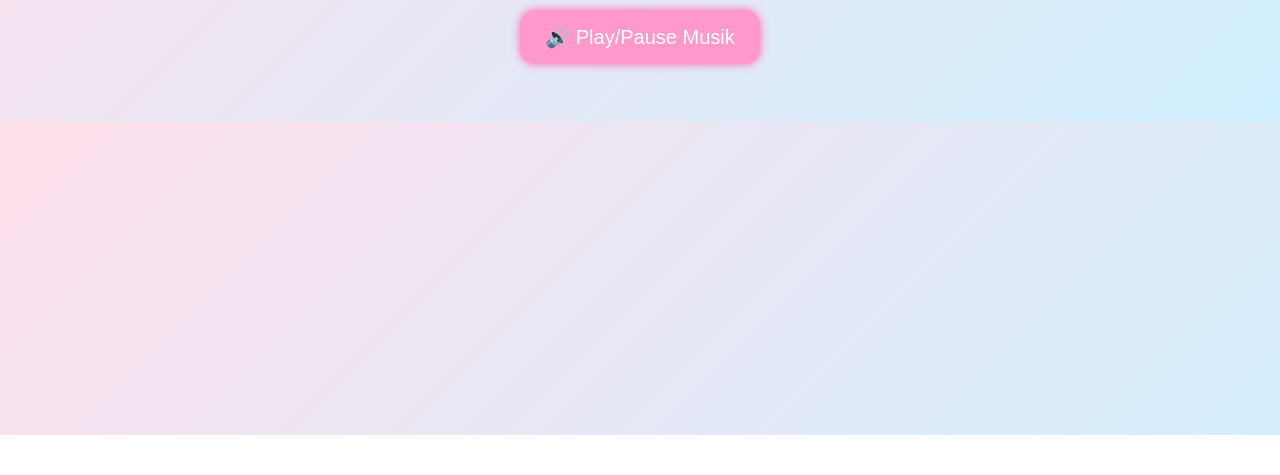
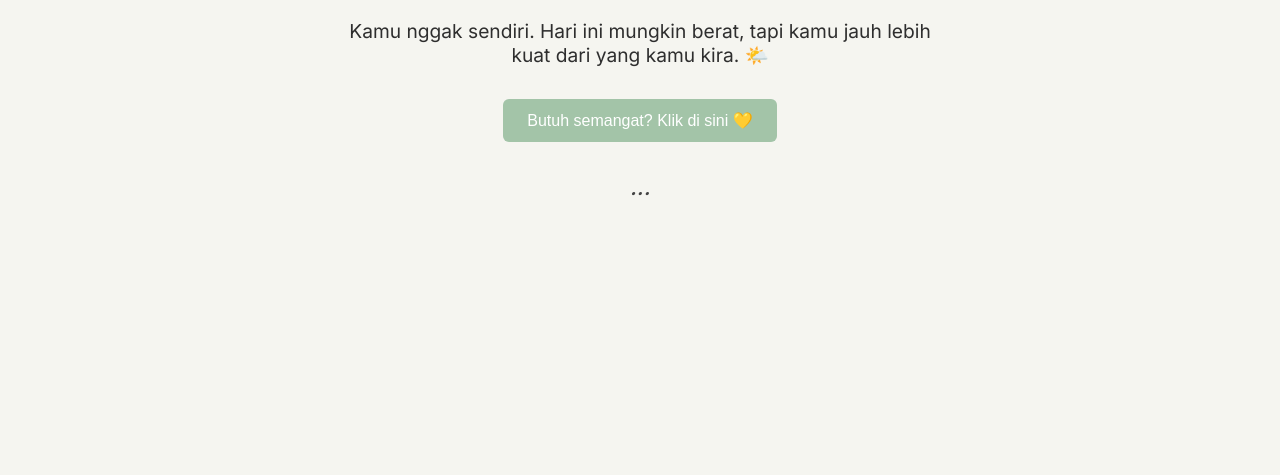
Before and after one commit to ItsMikey23/lucu, a plain HTML site: page index.html in a window 1280 px wide. Shown: the part 365-840 px from the top of the page. Before the commit the page ends 800 px from the top, so only its background shows below. Drawn offline with Linux system fonts and the light colour scheme.

Commit message:
Update index.html

```diff
--- a/index.html
+++ b/index.html
@@ -2,118 +2,103 @@
 <html lang="id">
 <head>
   <meta charset="UTF-8">
-  <title>Semangat Ayangkuuu! 💖</title>
+  <title>Untuk Kamu, yang Sedang Berjuang 🌿</title>
+  <link href="https://fonts.googleapis.com/css2?family=Inter:wght@400;600&display=swap" rel="stylesheet">
   <style>
     body {
-      font-family: 'Comic Sans MS', cursive;
-      background: linear-gradient(135deg, #ffe0ec, #d0f0ff);
+      font-family: 'Inter', sans-serif;
+      background-color: #f5f5f0;
+      color: #2e2e2e;
+      display: flex;
+      flex-direction: column;
+      justify-content: center;
+      align-items: center;
+      height: 100vh;
+      margin: 0;
+      padding: 20px;
       text-align: center;
-      padding: 50px;
-      color: #ff3399;
     }
+
     h1 {
-      font-size: 3em;
-      animation: ayangMasuk 1s infinite alternate;
+      font-size: 2.5rem;
+      margin-bottom: 1rem;
+      font-weight: 600;
     }
-    @keyframes ayangMasuk {
-      from { transform: scale(1); }
-      to { transform: scale(1.05); }
+
+    p {
+      font-size: 1.2rem;
+      max-width: 600px;
+      margin-bottom: 2rem;
     }
-    .btn {
+
+    button {
+      padding: 12px 24px;
+      font-size: 16px;
+      border: none;
+      background-color: #a3c4a8;
+      color: white;
+      border-radius: 6px;
+      cursor: pointer;
+      transition: background-color 0.3s;
+    }
+
+    button:hover {
+      background-color: #8cbf97;
+    }
+
+    .quote {
       margin-top: 30px;
-      padding: 15px 25px;
-      font-size: 20px;
-      background-color: #ff99cc;
-      color: white;
-      border: none;
-      border-radius: 15px;
-      cursor: pointer;
-      box-shadow: 0px 0px 10px #ff66b2;
+      font-size: 1.5rem;
+      font-style: italic;
+      color: #444;
+      max-width: 500px;
+      transition: opacity 0.5s ease-in-out;
     }
-    .msg {
-      font-size: 24px;
-      margin-top: 30px;
-      color: #cc0066;
-      font-weight: bold;
-    }
-    img {
-      width: 250px;
-      margin-top: 20px;
-      border-radius: 20px;
-    }
-    .audio-control {
-      margin-top: 20px;
+
+    audio {
+      display: none;
     }
   </style>
 </head>
-<body onload="ucapanAwal(); mainkanMusik();">
+<body onload="mulaiMusik()">
 
-  <h1>🌟 SEMANGAT AYANGKUUUU! 🌟</h1>
-  <p id="awal"></p>
+  <h1>Untuk Kamu, yang Sedang Berjuang</h1>
+  <p>Kamu nggak sendiri. Hari ini mungkin berat, tapi kamu jauh lebih kuat dari yang kamu kira. 🌤️</p>
 
-  <button class="btn" onclick="kasihSemangat()">Aku Butuh Semangat 🐣</button>
-  <div class="msg" id="semangat"></div>
-  <div id="gifArea"></div>
+  <button onclick="tampilkanKata()">Butuh semangat? Klik di sini 💛</button>
 
-  <!-- Musik Latar -->
-  <div class="audio-control">
-    <audio id="musikLatar" loop>
-      <source src="https://www.bensound.com/bensound-music/bensound-smile.mp3" type="audio/mpeg">
-      Browser kamu tidak mendukung audio.
-    </audio>
-    <br>
-    <button class="btn" onclick="toggleMusik()">🔊 Play/Pause Musik</button>
-  </div>
+  <div class="quote" id="quoteArea">...</div>
+
+  <audio id="musik" loop>
+    <source src="https://www.bensound.com/bensound-music/bensound-slowmotion.mp3" type="audio/mpeg">
+    Browser kamu tidak mendukung audio.
+  </audio>
 
   <script>
-    function ucapanAwal() {
-      const kalimatPembuka = [
-        "Hari ini harus lebih semangat dari kemarin ya, Ayang!",
-        "Kamu hebat! Jangan lupa istirahat juga 💤",
-        "Kalau kamu capek... inget, aku dukung kamu terus 💪💖",
-        "Mau hari seburuk apapun, senyummu tetap paling terang 🌈"
-      ];
-      document.getElementById("awal").innerText = kalimatPembuka[Math.floor(Math.random() * kalimatPembuka.length)];
+    const quotes = [
+      "Tenang... kamu sedang tumbuh. Proses itu nggak selalu nyaman, tapi berarti 🌱",
+      "Satu langkah kecil pun tetap langkah. Pelan tapi sampai 💫",
+      "Aku tahu kamu capek. Tapi aku juga tahu kamu nggak akan nyerah 🤍",
+      "Kamu boleh istirahat, tapi jangan berhenti 🌿",
+      "Kamu adalah alasan seseorang tersenyum hari ini. Jangan meremehkan dirimu."
+    ];
+
+    function tampilkanKata() {
+      const quote = quotes[Math.floor(Math.random() * quotes.length)];
+      const quoteArea = document.getElementById("quoteArea");
+      quoteArea.style.opacity = 0;
+      setTimeout(() => {
+        quoteArea.innerText = quote;
+        quoteArea.style.opacity = 1;
+      }, 300);
     }
 
-    const semangats = [
-      "Kamu tuh keren banget. Lebih keren dari playlist Spotify kamu! 🎧",
-      "Semangat yaaa! Kamu kuat kayak WiFi full bar 💪📶",
-      "Kalau hidupmu drama, aku penontonnya yang setia 🍿",
-      "Inget ya... kamu satu-satunya yang bisa bikin aku senyum kayak orang bego 😅",
-      "Ayang! Jangan menyerah, nanti kita nggak bisa beli cilok bareng 🥹"
-    ];
-
-    const gifs = [
-      "https://media.giphy.com/media/fxsqOYnIMEefC/giphy.gif",
-      "https://media.giphy.com/media/JIX9t2j0ZTN9S/giphy.gif",
-      "https://media.giphy.com/media/3ohzdYJK1wAdPWVk88/giphy.gif",
-      "https://media.giphy.com/media/l3vR3z8j4N8Ewh5EQ/giphy.gif",
-      "https://media.giphy.com/media/MDJ9IbxxvDUQM/giphy.gif"
-    ];
-
-    function kasihSemangat() {
-      const pesan = semangats[Math.floor(Math.random() * semangats.length)];
-      const gif = gifs[Math.floor(Math.random() * gifs.length)];
-      document.getElementById("semangat").textContent = pesan;
-      document.getElementById("gifArea").innerHTML = `<img src="${gif}" alt="Semangat Ayang!">`;
-    }
-
-    function mainkanMusik() {
-      const audio = document.getElementById("musikLatar");
-      audio.volume = 0.2; // Volume pelan
+    function mulaiMusik() {
+      const audio = document.getElementById("musik");
+      audio.volume = 0.2;
       audio.play().catch(() => {
-        console.log("Autoplay ditolak browser. Gunakan tombol Play.");
+        console.log("Musik tidak bisa autoplay karena diblokir browser.");
       });
-    }
-
-    function toggleMusik() {
-      const audio = document.getElementById("musikLatar");
-      if (audio.paused) {
-        audio.play();
-      } else {
-        audio.pause();
-      }
     }
   </script>
 
```
